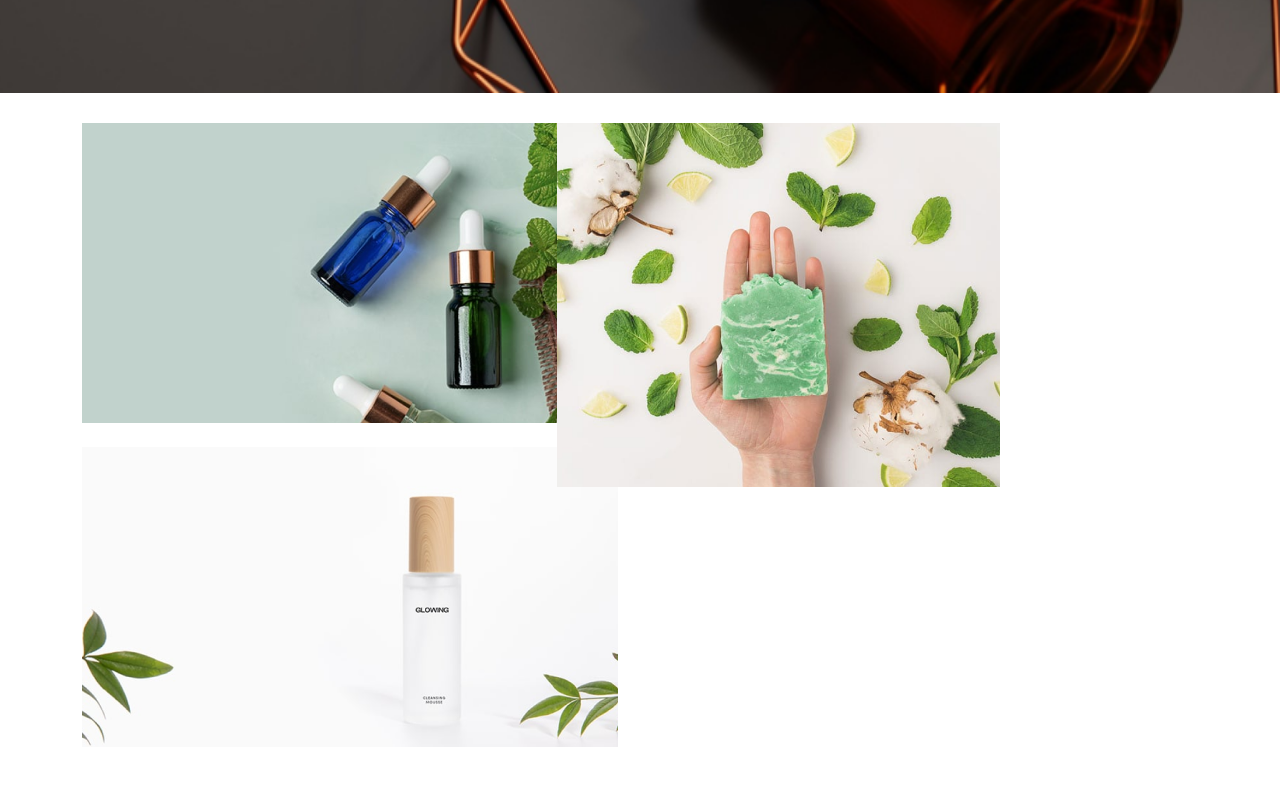
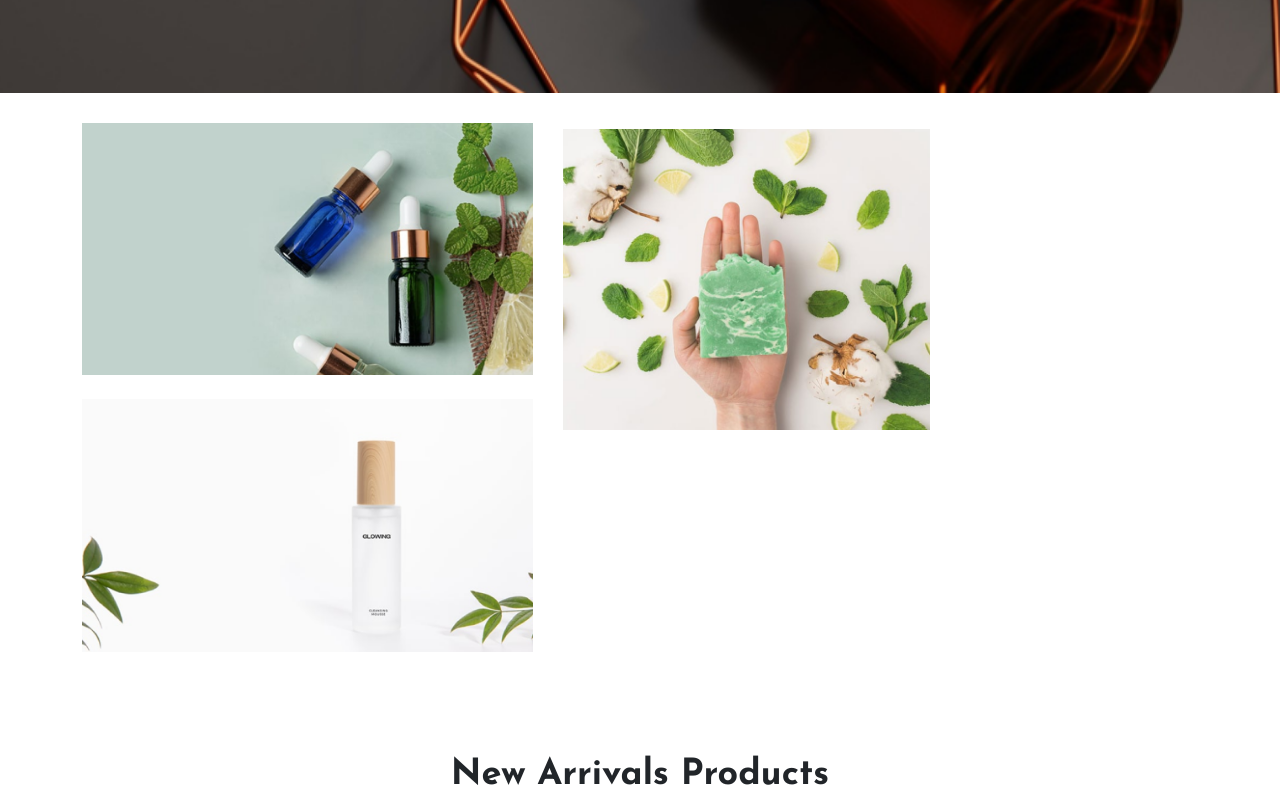
Before and after one commit to Sumai-a/Final, a plain HTML site: page index.html in a window 1280 px wide. Shown: the part 800-1601 px from the top of the page. Drawn offline with Linux system fonts and the light colour scheme; a web font is replaced by a local one.

Commit message:
Update style.css

```diff
--- a/Assets/CSS/style.css
+++ b/Assets/CSS/style.css
@@ -300,8 +300,8 @@ nav .icons .zero{
 
 #product .container .row .col-12 .pro-box{
     position: relative;
-    width: 536px;
-    height: 300px;
+    /* width: 536px; */
+    /* height: 300px; */
 }
 
 #product .container .row .col-12 .pro-box .overlay{
@@ -342,8 +342,9 @@ nav .icons .zero{
 
 #product .container .row .col-lg-7 .pro-box{
     position: relative;
-    width: 760px;
-    height: 664px;
+    /* width: 760px; */
+    /* height: 664px; */
+    margin: 6px
 }
 
 
```
